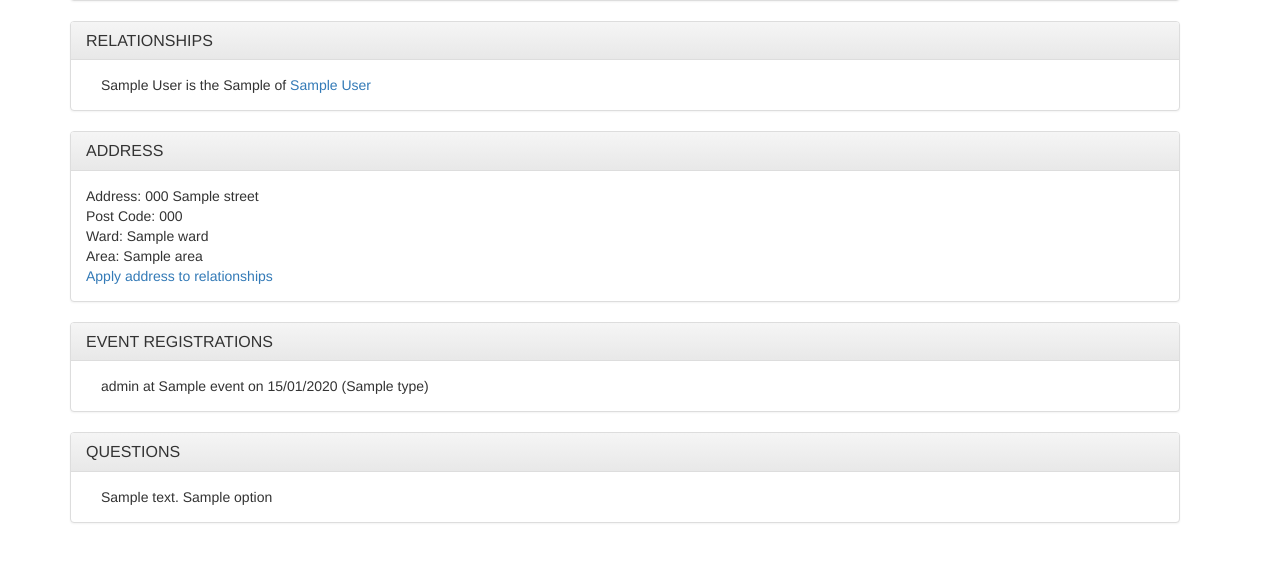
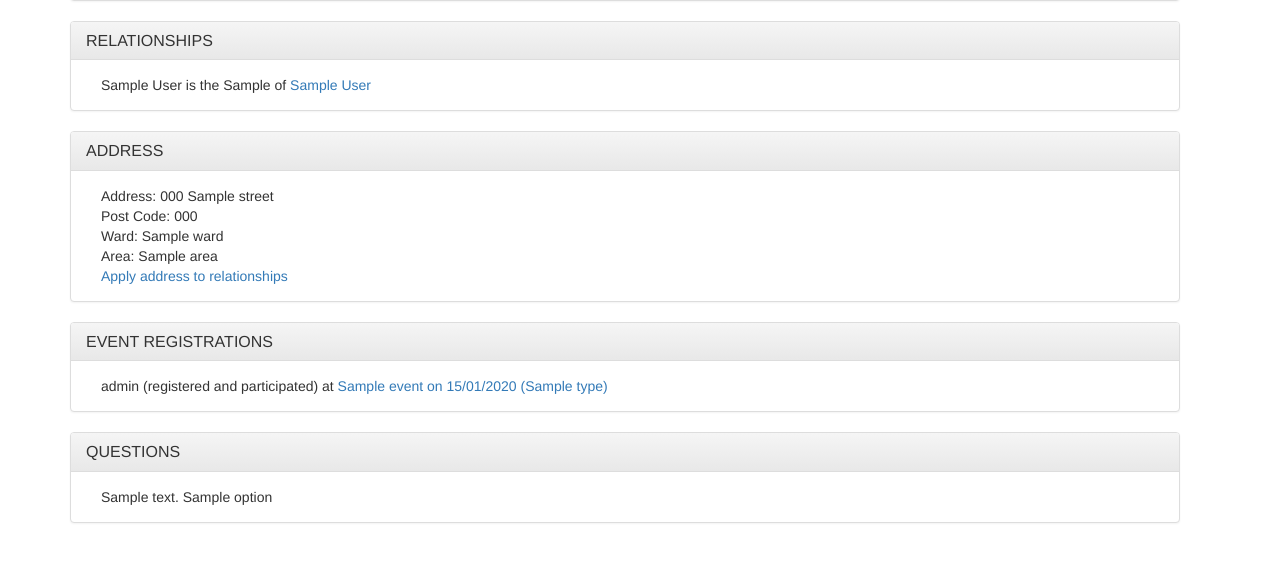
Before and after one commit to drdavidknott/betterstart, a Django app: page /person/1 in a window 1280 px wide. Shown: the part 505-1068 px from the top of the page. Run offline with Django 3.2, Linux system fonts and the light colour scheme; a user stored in the database is signed in; tables that the repository leaves empty hold one stand-in row (values such as "Sample post"); some libraries are stand-ins or nearby versions.

Commit message:
Modified registration display on profile page.

```diff
--- a/people/templates/people/person.html
+++ b/people/templates/people/person.html
@@ -111,6 +111,7 @@
 	 				</h4>
  			</div>
 	 		<div class="panel-body">
+	 			<div class='col-md-12'>
 					{% if person.house_name_or_number %}
 				 			<div>Address: {{ person.house_name_or_number }} {{ person.street.name }}</div>
 				 			<div>Post Code: {{ person.street.post_code.post_code }}</div>
@@ -126,6 +127,7 @@
 					{% endif %}
 				</div>
 			</div>
+		</div>
 
  		<div class="panel panel-default">
 			<div class="panel-heading">
@@ -134,7 +136,9 @@
 	 		<div class="panel-body">
 		 		{% for registration in registrations %}
 	 				<div class="col-md-12">
-						{{ registration.role_type.role_type_name }} at {{ registration.event }}
+						{{ registration.role_type.role_type_name }}
+						({{ registration.registered_status }} and {{ registration.participated_status }}) at
+						<a href="{% url 'event' registration.event.pk %}">{{ registration.event }}</a>
 					</div>
 				{% endfor %}
 			</div>
```
Lines whose indentation alone changed are shown as unchanged.
